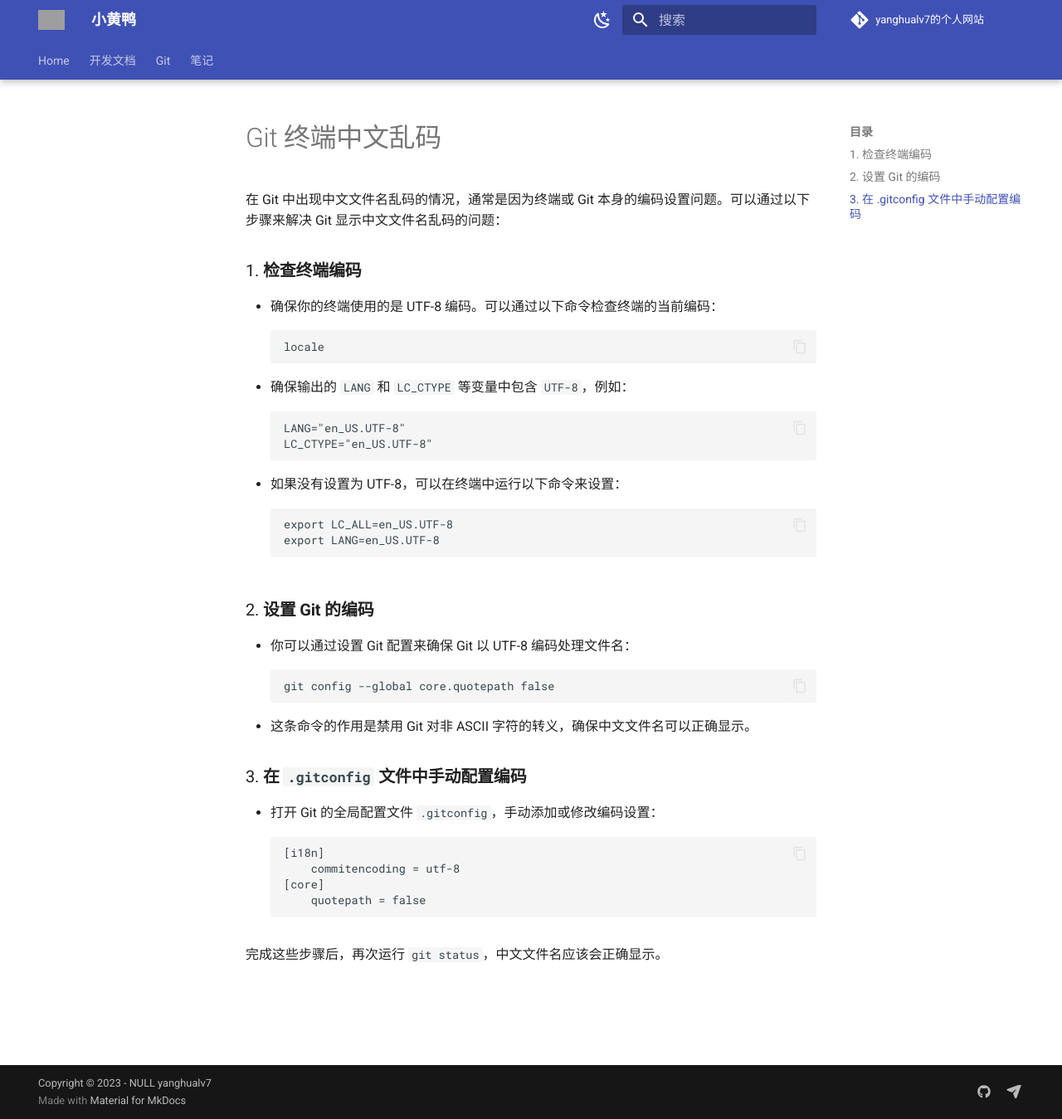
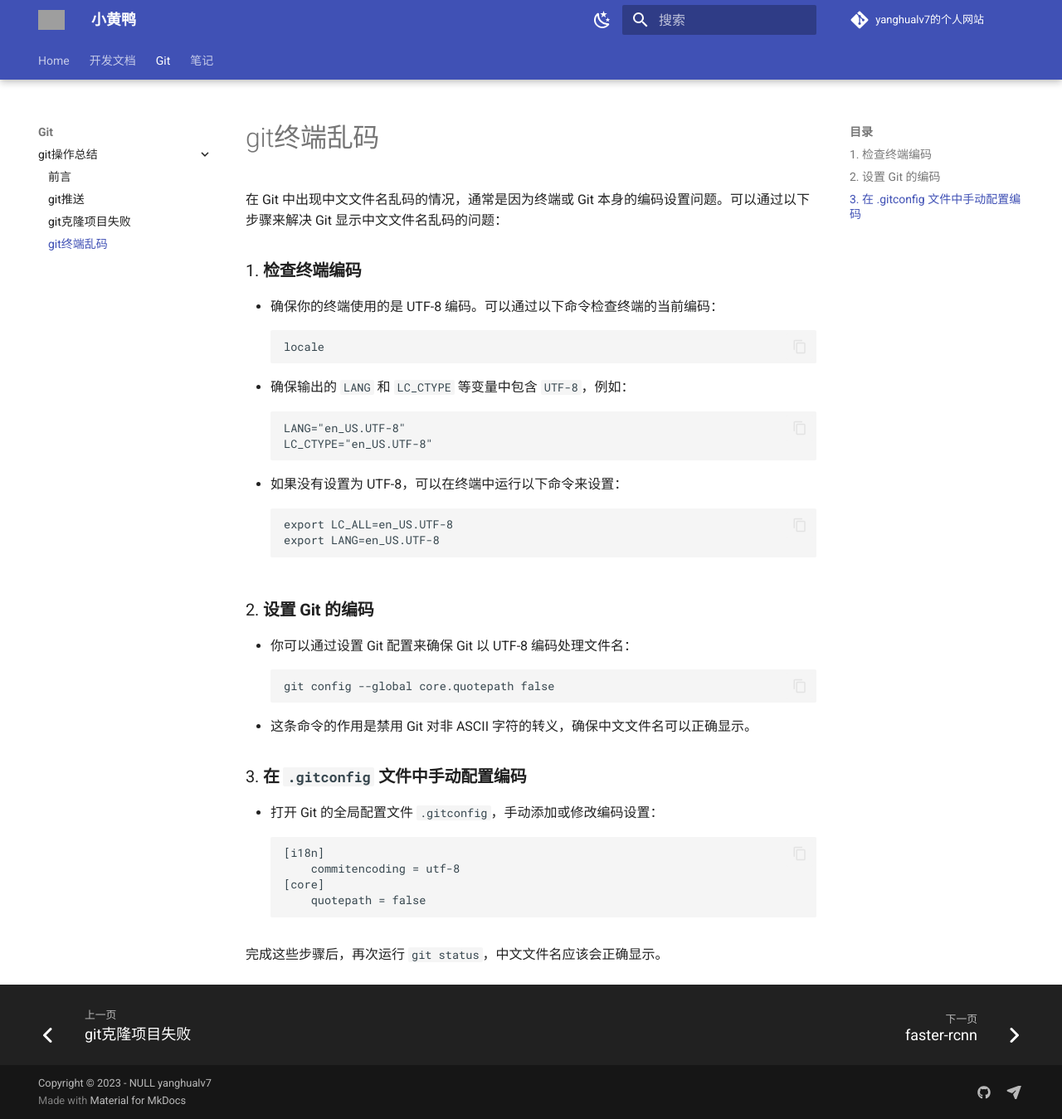
Before and after one commit to yanghualv7/yanghualv7.github.io, an MkDocs documentation site: the page built from docs/Documentation/git/git-终端中文乱码.md, in a window 1280 px wide and 1349 px high. Shown: the whole window at 83% size. Built offline with MkDocs 1.6.1 and Material for MkDocs 9.7.7, drawn with Linux system fonts in a browser that asks for light colours; nearby versions of some CDN libraries; comment, search, counter and statistics services are not loaded; grey boxes are pictures that could not be loaded.

Commit message:
添加配置

```diff
--- a/mkdocs.yml
+++ b/mkdocs.yml
@@ -116,6 +116,7 @@ nav:
       - 前言: Documentation/git/git-index.md
       - git推送: Documentation/git/git-推送方式.md
       - git克隆项目失败: Documentation/git/git-小细节.md
+      - git终端乱码: Documentation/git/git-终端中文乱码.md
 
   - 笔记:
     - study-notes:
```
